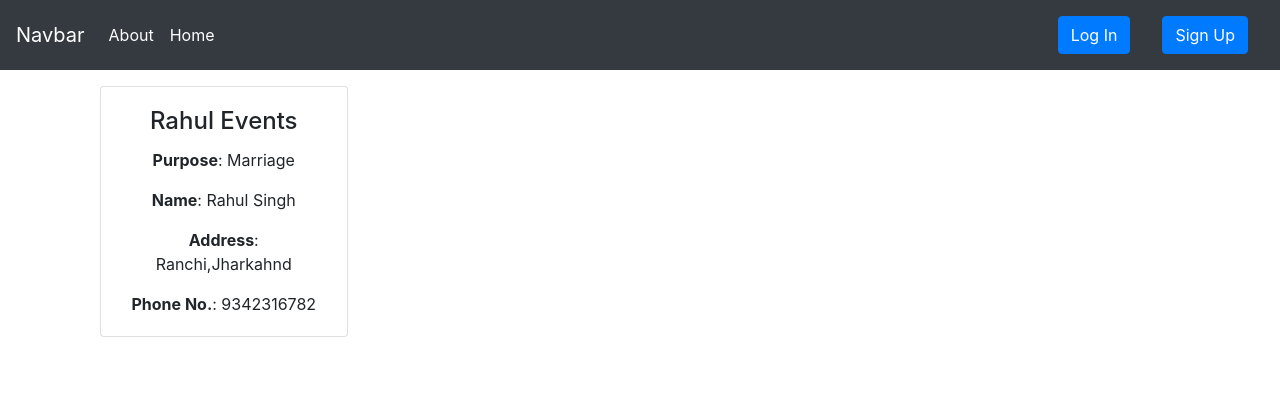
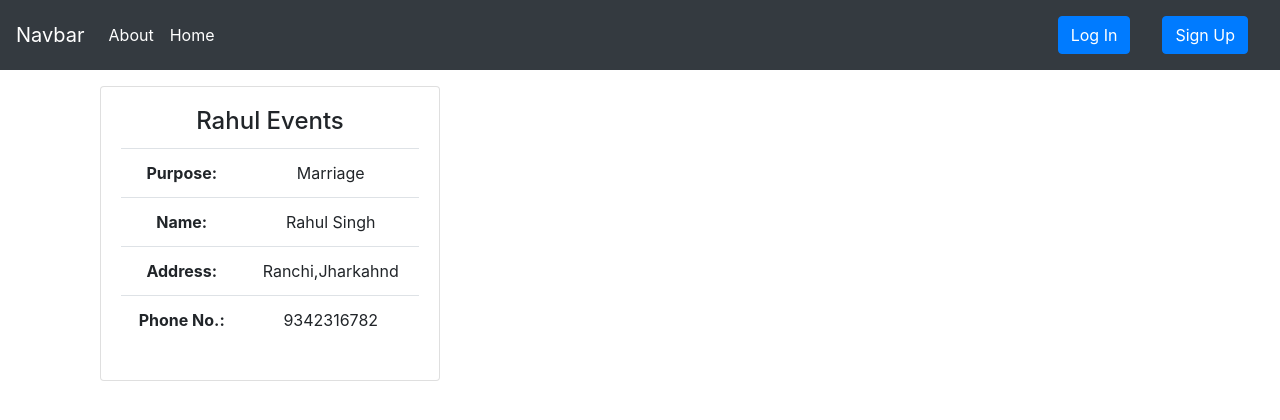
Before and after one commit to Siddharth6780/Events_Planner, a React (Create React App) app in the folder fronend/: page /home in a window 1280 px wide. Shown: the top 420 px of the page. Built offline with nearby package versions, Linux system fonts and the light colour scheme.

Commit message:
Changed Container Layout

```diff
--- a/fronend/src/components/Container.js
+++ b/fronend/src/components/Container.js
@@ -1,21 +1,35 @@
 import React from "react";
-import "./style.css"
+import "./style.css";
 
 const Container = () => {
   return (
     <>
       <div className="d-flex">
-        <div className="col-md-3">
+        <div className="col-md-4">
           <div className="card my-3">
             <div className="card-body">
               <div className="d-flex flex-column">
                 <h4 className="card-title">Rahul Events</h4>
               </div>
               <div className="d-flex flex-column">
-                <p className="card-text"><b>Purpose</b>: Marriage</p>
-                <p className="card-text"><b>Name</b>: Rahul Singh</p>
-                <p className="card-text"><b>Address</b>: Ranchi,Jharkahnd</p>
-                <p className="card-text"><b>Phone No.</b>: 9342316782</p>
+                <table className="table">
+                  <tr>
+                    <th>Purpose: </th>
+                    <td>Marriage</td>
+                  </tr>
+                  <tr>
+                    <th>Name: </th>
+                    <td>Rahul Singh</td>
+                  </tr>
+                  <tr>
+                    <th>Address: </th>
+                    <td>Ranchi,Jharkahnd</td>
+                  </tr>
+                  <tr>
+                    <th>Phone No.: </th>
+                    <td>9342316782</td>
+                  </tr>
+                </table>
               </div>
             </div>
           </div>
--- a/fronend/src/components/style.css
+++ b/fronend/src/components/style.css
@@ -118,3 +118,6 @@ input[type="password"] {
     width: 80%;
   }
 }
+.card-text b{
+  font-weight: 500;
+}
```
